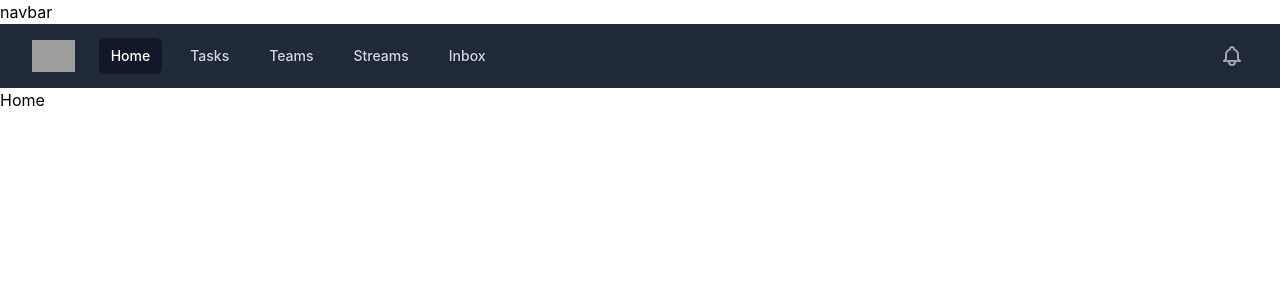
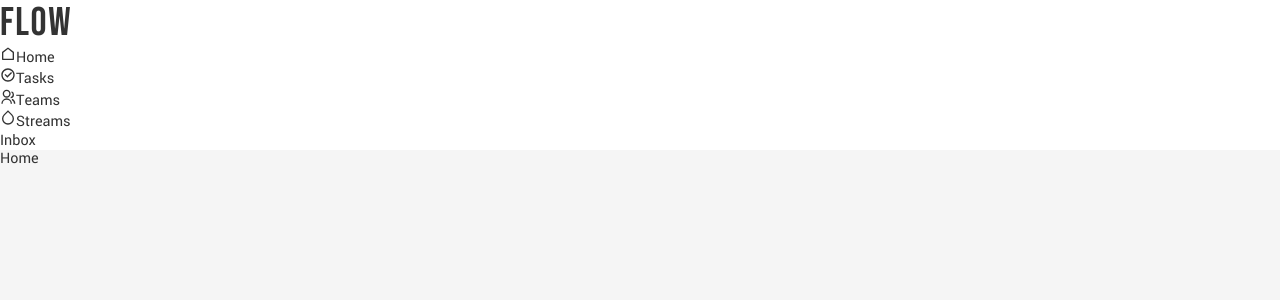
Before and after one commit to lisawagner/flow-app, a React (Create React App) app: page / in a window 1280 px wide. Shown: the top 300 px of the page. Built offline with nearby package versions, Linux system fonts and the light colour scheme; grey boxes are pictures that could not be loaded.

Commit message:
Update base styles

```diff
--- a/package.json
+++ b/package.json
@@ -8,6 +8,7 @@
     "@testing-library/user-event": "^13.5.0",
     "react": "^18.2.0",
     "react-dom": "^18.2.0",
+    "react-icons": "^4.4.0",
     "react-router-dom": "^6.3.0",
     "react-scripts": "5.0.1",
     "web-vitals": "^2.1.4"
@@ -35,10 +36,5 @@
       "last 1 firefox version",
       "last 1 safari version"
     ]
-  },
-  "devDependencies": {
-    "autoprefixer": "^10.4.7",
-    "postcss": "^8.4.14",
-    "tailwindcss": "^3.1.3"
   }
 }
--- a/postcss.config.js
+++ /dev/null
@@ -1,6 +0,0 @@
-module.exports = {
-  plugins: {
-    tailwindcss: {},
-    autoprefixer: {},
-  },
-}
--- a/public/index.html
+++ b/public/index.html
@@ -10,21 +10,9 @@
       content="Web site created using create-react-app"
     />
     <link rel="apple-touch-icon" href="%PUBLIC_URL%/logo192.png" />
-    <!--
-      manifest.json provides metadata used when your web app is installed on a
-      user's mobile device or desktop. See https://developers.google.com/web/fundamentals/web-app-manifest/
-    -->
     <link rel="manifest" href="%PUBLIC_URL%/manifest.json" />
-    <!--
-      Notice the use of %PUBLIC_URL% in the tags above.
-      It will be replaced with the URL of the `public` folder during the build.
-      Only files inside the `public` folder can be referenced from the HTML.
 
-      Unlike "/favicon.ico" or "favicon.ico", "%PUBLIC_URL%/favicon.ico" will
-      work correctly both with client-side routing and a non-root public URL.
-      Learn how to configure a non-root public URL by running `npm run build`.
-    -->
-    <title>React App</title>
+    <title>Flow | Project Management App</title>
   </head>
   <body>
     <noscript>You need to enable JavaScript to run this app.</noscript>
--- a/src/components/Navbar/Navbar.js
+++ b/src/components/Navbar/Navbar.js
@@ -1,89 +1,37 @@
 import { NavLink } from 'react-router-dom'
+
+// styles
+import styles from './Navbar.module.css'
+import { RiHomeLine, RiCheckboxCircleLine, RiGroupLine, RiDropLine, } from "react-icons/ri";
 
 const Navbar = () => {
   return (
-    <>
-    navbar
-      <nav className="bg-gray-800">
-        <div className="max-w-7xl mx-auto px-2 sm:px-6 lg:px-8">
-          <div className="relative flex items-center justify-between h-16">
-            <div className="absolute inset-y-0 left-0 flex items-center sm:hidden">
-              <button type="button" className="inline-flex items-center justify-center p-2 rounded-md text-gray-400 hover:text-white hover:bg-gray-700 focus:outline-none focus:ring-2 focus:ring-inset focus:ring-white" aria-controls="mobile-menu" aria-expanded="false">
-                <span className="sr-only">Open main menu</span>
-
-                <svg className="block h-6 w-6" xmlns="http://www.w3.org/2000/svg" fill="none" viewBox="0 0 24 24" stroke-width="2" stroke="currentColor" aria-hidden="true">
-                  <path stroke-linecap="round" stroke-linejoin="round" d="M4 6h16M4 12h16M4 18h16" />
-                </svg>
-
-                <svg className="hidden h-6 w-6" xmlns="http://www.w3.org/2000/svg" fill="none" viewBox="0 0 24 24" stroke-width="2" stroke="currentColor" aria-hidden="true">
-                  <path stroke-linecap="round" stroke-linejoin="round" d="M6 18L18 6M6 6l12 12" />
-                </svg>
-              </button>
-            </div>
-            <div className="flex-1 flex items-center justify-center sm:items-stretch sm:justify-start">
-              <div className="flex-shrink-0 flex items-center">
-                <img className="block lg:hidden h-8 w-auto" src="https://tailwindui.com/img/logos/workflow-mark-indigo-500.svg" alt="Workflow"/>
-                <img className="hidden lg:block h-8 w-auto" src="https://tailwindui.com/img/logos/workflow-logo-indigo-500-mark-white-text.svg" alt="Workflow"/>
-              </div>
-              <div className="hidden sm:block sm:ml-6">
-                <div className="flex space-x-4">
-                  <NavLink to="/" className="bg-gray-900 text-white px-3 py-2 rounded-md text-sm font-medium" aria-current="page">Home</NavLink>
-
-                  <NavLink to="/tasks" className="text-gray-300 hover:bg-gray-700 hover:text-white px-3 py-2 rounded-md text-sm font-medium">Tasks</NavLink>
-
-                  <NavLink to="/teams" className="text-gray-300 hover:bg-gray-700 hover:text-white px-3 py-2 rounded-md text-sm font-medium">Teams</NavLink>
-
-                  <NavLink to="/streams" className="text-gray-300 hover:bg-gray-700 hover:text-white px-3 py-2 rounded-md text-sm font-medium">Streams</NavLink>
-
-                  <NavLink to="/inbox" className="text-gray-300 hover:bg-gray-700 hover:text-white px-3 py-2 rounded-md text-sm font-medium">Inbox</NavLink>
-                </div>
-              </div>
-            </div>
-            <div className="absolute inset-y-0 right-0 flex items-center pr-2 sm:static sm:inset-auto sm:ml-6 sm:pr-0">
-              <button type="button" className="bg-gray-800 p-1 rounded-full text-gray-400 hover:text-white focus:outline-none focus:ring-2 focus:ring-offset-2 focus:ring-offset-gray-800 focus:ring-white">
-                <span className="sr-only">View notifications</span>
-
-                <svg className="h-6 w-6" xmlns="http://www.w3.org/2000/svg" fill="none" viewBox="0 0 24 24" stroke-width="2" stroke="currentColor" aria-hidden="true">
-                  <path stroke-linecap="round" stroke-linejoin="round" d="M15 17h5l-1.405-1.405A2.032 2.032 0 0118 14.158V11a6.002 6.002 0 00-4-5.659V5a2 2 0 10-4 0v.341C7.67 6.165 6 8.388 6 11v3.159c0 .538-.214 1.055-.595 1.436L4 17h5m6 0v1a3 3 0 11-6 0v-1m6 0H9" />
-                </svg>
-              </button>
-
-              {/* <div className="ml-3 relative">
-                <div>
-                  <button type="button" className="bg-gray-800 flex text-sm rounded-full focus:outline-none focus:ring-2 focus:ring-offset-2 focus:ring-offset-gray-800 focus:ring-white" id="user-menu-button" aria-expanded="false" aria-haspopup="true">
-                    <span className="sr-only">Open user menu</span>
-                    <img className="h-8 w-8 rounded-full" src="https://images.unsplash.com/photo-1472099645785-5658abf4ff4e?ixlib=rb-1.2.1&ixid=eyJhcHBfaWQiOjEyMDd9&auto=format&fit=facearea&facepad=2&w=256&h=256&q=80" alt=""/>
-                  </button>
-                </div>
-
-                <div className="origin-top-right absolute right-0 mt-2 w-48 rounded-md shadow-lg py-1 bg-white ring-1 ring-black ring-opacity-5 focus:outline-none" role="menu" aria-orientation="vertical" aria-labelledby="user-menu-button" tabindex="-1">
-                  <NavLink href="/" className="block px-4 py-2 text-sm text-gray-700" role="menuitem" tabindex="-1" id="user-menu-item-0">Your Profile</NavLink>
-                  <NavLink href="/" className="block px-4 py-2 text-sm text-gray-700" role="menuitem" tabindex="-1" id="user-menu-item-1">Settings</NavLink>
-                  <NavLink href="/" className="block px-4 py-2 text-sm text-gray-700" role="menuitem" tabindex="-1" id="user-menu-item-2">Sign out</NavLink>
-                </div>
-              </div> */}
-
-            </div>
-          </div>
-        </div>
-
-
-        <div className="sm:hidden" id="mobile-menu">
-          <div className="px-2 pt-2 pb-3 space-y-1">
-
-            <NavLink to="/home" className="bg-gray-900 text-white block px-3 py-2 rounded-md text-base font-medium" aria-current="page">Home</NavLink>
-
-            <NavLink to="/tasks" className="text-gray-300 hover:bg-gray-700 hover:text-white block px-3 py-2 rounded-md text-base font-medium">Tasks</NavLink>
-
-            <NavLink to="/teams" className="text-gray-300 hover:bg-gray-700 hover:text-white block px-3 py-2 rounded-md text-base font-medium">Teams</NavLink>
-
-            <NavLink to="/streams" className="text-gray-300 hover:bg-gray-700 hover:text-white block px-3 py-2 rounded-md text-base font-medium">Streams</NavLink>
-
-            <NavLink to="/inbox" className="text-gray-300 hover:bg-gray-700 hover:text-white block px-3 py-2 rounded-md text-base font-medium">Inbox</NavLink>
-          </div>
+    <div className={styles.flowNavBar}>
+      <div className="branded">Flow</div>
+      <nav className={styles.flowNav}>
+        <div className={styles.navlinks}>
+          <NavLink to="/">
+            <RiHomeLine />
+            <span>Home</span>
+          </NavLink>
+          <NavLink to="/tasks">
+            <RiCheckboxCircleLine />
+            <span>Tasks</span>
+          </NavLink>
+          <NavLink to="/teams">
+            <RiGroupLine />
+            <span>Teams</span>
+          </NavLink>
+          <NavLink to="/streams">
+            <RiDropLine />
+            <span>Streams</span>
+          </NavLink>
+          <NavLink to="/inbox">
+            <span>Inbox</span>
+          </NavLink>
         </div>
       </nav>
-    </>
+    </div>
   )
 }
 
--- /dev/null
+++ b/src/components/Navbar/Navbar.module.css
@@ -0,0 +1,8 @@
+.flowNavBar {
+  background: var(--bg-color-primary);
+}
+
+.flowNavBar .navlinks {
+  display: flex;
+  flex-direction: column;
+}
--- a/src/index.css
+++ b/src/index.css
@@ -1,17 +1,43 @@
-@tailwind base;
-@tailwind components;
-@tailwind utilities;
+@import "normalize.css";
+@import url('https://fonts.googleapis.com/css2?family=Bebas+Neue&family=Yantramanav:wght@100;300;400;500;700;900&display=swap');
 
+/* VARIABLES */
+:root {
+  --bg-color-primary: white;
+  --bg-color-secondary: #f5f5f5;
+  --accent-color: #009DDC;
+  --alert-color: #F5821F;
+  --font-color-primary: #333333;
+  --font-color-secondary: #868686;
+}
+
+/* BASE STYLES */
 body {
   margin: 0;
-  font-family: -apple-system, BlinkMacSystemFont, 'Segoe UI', 'Roboto', 'Oxygen',
-    'Ubuntu', 'Cantarell', 'Fira Sans', 'Droid Sans', 'Helvetica Neue',
-    sans-serif;
+  font-family: 'Yantramanav', sans-serif;
   -webkit-font-smoothing: antialiased;
   -moz-osx-font-smoothing: grayscale;
+  background: var(--bg-color-secondary);
+  color: var(--font-color-primary);
+}
+ul, li, p, h1, h2, h3, h4 {
+  margin: 0;
+  padding: 0;
+}
+ul {
+  list-style-type: none;
+}
+a {
+  text-decoration: none;
+  color: var(--font-color-primary);
+}
+a:hover {
+  color: var(--accent-color);
 }
 
-code {
-  font-family: source-code-pro, Menlo, Monaco, Consolas, 'Courier New',
-    monospace;
+/* BRAND STYLES */
+.branded {
+  font-family: 'Bebas Neue', cursive;
+  font-size: 2.5rem;
+  letter-spacing: 0.1rem;
 }
--- a/tailwind.config.js
+++ /dev/null
@@ -1,10 +0,0 @@
-/** @type {import('tailwindcss').Config} */
-module.exports = {
-  content: [
-    "./src/**/*.{js,jsx,ts,tsx}",
-  ],
-  theme: {
-    extend: {},
-  },
-  plugins: [],
-}
```
Also changed, not shown: 1 other file (tests, documents, lock files or other folders).
